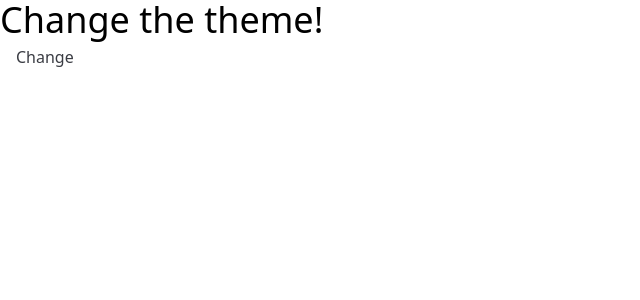
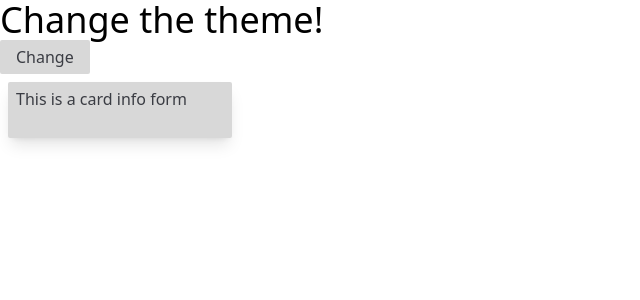
Before and after one commit to jhonderquintero/cryptocurrency-app, a Next.js app: page / in a window 1280 px wide. Shown: the top 300 px of the page, without its empty margins (0-640 px from the left). Built offline with nearby package versions, Linux system fonts and the light colour scheme.

Commit message:
add(Component): New Card Button

```diff
--- a/src/atomic/atoms/Button/Button.tsx
+++ b/src/atomic/atoms/Button/Button.tsx
@@ -20,13 +20,13 @@ export const Button = ({
 const getButtonClasses = (buttonVariant: ButtonVariant) => {
   const buttonClases = {
     normal: function () {
-      return `btn-normal bg-primary dark:bg-primary-dark text-primary-dark dark:text-primary py-2 px-4 hover:bg-primary/90`;
+      return `btn-normal rounded-sm bg-primary-subdued dark:bg-primary-dark text-primary-dark dark:text-primary py-2 px-4 hover:bg-tertiary`;
     },
     outlined: function () {
-      return `btn-outlined bg-transparent text-black dark:text-white py-2 px-4 border-2 border-black dark:border-white`;
+      return `btn-outlined rounded-sm bg-transparent text-black dark:text-white py-2 px-4 border-2 border-black dark:border-white`;
     },
     text: function () {
-      return `btn-text bg-transparent text-black dark:text-white py-2 px-4 hover:bg-primary hover:text-white`;
+      return `btn-text rounded-sm bg-transparent text-black dark:text-white py-2 px-4 hover:bg-primary hover:text-white`;
     },
     custom: function () {
       return 'btn-custom py-2 px-4';
--- a/src/atomic/molecules/Card/Card.tsx
+++ b/src/atomic/molecules/Card/Card.tsx
@@ -1,7 +1,33 @@
 import React from 'react';
+import { CardProps, CardSize, CardVariants } from './definitions';
+import { cardStyle, cardTypes, cardContainSizes } from './styles.style';
 
-const Card = () => {
-  return <div>Card</div>;
+const Card = ({ children, size = 'auto', variant = 'contain' }: CardProps) => {
+  const cardSize = getCardSize(size);
+  const style = getCardVariant(cardSize, variant);
+  const classes = cardStyle + style;
+  return <div className={classes}>{children}</div>;
+};
+
+const getCardSize = (size: CardSize) => {
+  const cardSize = {
+    large: () => cardContainSizes.large,
+    base: () => cardContainSizes.base,
+    small: () => cardContainSizes.small,
+    auto: () => cardContainSizes.auto,
+  };
+  return cardSize[size]();
+};
+
+const getCardVariant = (size: string, variant: CardVariants): string => {
+  const cardVariant = {
+    contain: () => cardTypes.contain + size,
+    'news-box': () => cardTypes['news-box'] + size,
+    'news-v': () => cardTypes['news-v'] + size,
+    'news-h': () => cardTypes['news-h'] + size,
+    info: () => cardTypes.info + size,
+  };
+  return cardVariant[variant]();
 };
 
 export default Card;
--- a/src/atomic/molecules/Card/definitions.ts
+++ b/src/atomic/molecules/Card/definitions.ts
@@ -1,9 +1,14 @@
-export type CardVariants = 'contain' | 'news' | 'chart';
+export type CardVariants =
+  | 'contain'
+  | 'news-box'
+  | 'news-v'
+  | 'news-h'
+  | 'info';
 
-export type CardSize = 'small' | 'base' | 'large';
+export type CardSize = 'small' | 'base' | 'large' | 'auto';
 
 export interface CardProps {
-  children: JSX.Element | JSX.Element[];
+  children: JSX.Element | JSX.Element[] | string;
   variant?: CardVariants;
   size?: CardSize;
 }
--- a/src/atomic/molecules/Card/styles.style.ts
+++ b/src/atomic/molecules/Card/styles.style.ts
@@ -0,0 +1,17 @@
+export const cardStyle =
+  'shadow-lg bg-primary-subdued dark:bg-primary-dark rounded-sm p-2 m-2 dark:text-primary text-primary-dark break-all';
+
+export const cardContainSizes = {
+  small: ' h-24',
+  base: ' h-48',
+  large: ' h-64',
+  auto: ' max-h-80',
+};
+
+export const cardTypes = {
+  contain: ' w-64 max-h-80',
+  'news-box': ' w-48 h-48',
+  'news-v': ' h-96 w-48',
+  'news-h': ' h-48 w-96',
+  info: ' w-56 h-14',
+};
--- a/src/pages/index.tsx
+++ b/src/pages/index.tsx
@@ -1,6 +1,7 @@
 import type { NextPage } from 'next';
 import { Button } from '../atomic/atoms/Button/Button';
 import Typography from '../atomic/atoms/Typography/Typography';
+import Card from '../atomic/molecules/Card/Card';
 import { ThemeProvider, useThemeProvider } from '../context/ThemeContext';
 
 const Home: NextPage = () => {
@@ -10,6 +11,7 @@ const Home: NextPage = () => {
       <div>
         <Typography variant="heading">Change the theme!</Typography>
         <Button onClick={() => ctx.toggleColorScheme()}>Change</Button>
+        <Card variant="info">This is a card info form</Card>
       </div>
     </ThemeProvider>
   );
```
